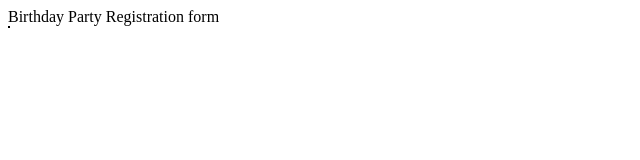
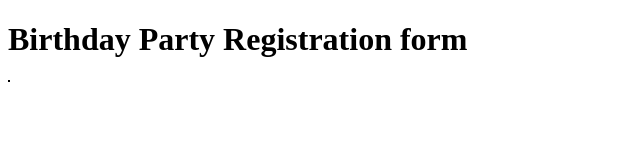
Before and after one commit to JoelVel/SE111_2021, a plain HTML site: page w5/w5_form_files/index.html in a window 1280 px wide. Shown: the whole page, without its empty margins (0-640 px from the left). Drawn offline with Linux system fonts and the light colour scheme.

Commit message:
all files

```diff
--- a/w5/w5_form_files/index.html
+++ b/w5/w5_form_files/index.html
@@ -14,10 +14,11 @@
 </head>
 <body>
     <!--Build your Table and Form here-->
+    <h1>Birthday Party Registration form</h1>
     <table>
         <threat>
             <tr>
-                Birthday Party Registration form
+
             </tr>
         </threat>
     </table>
```
